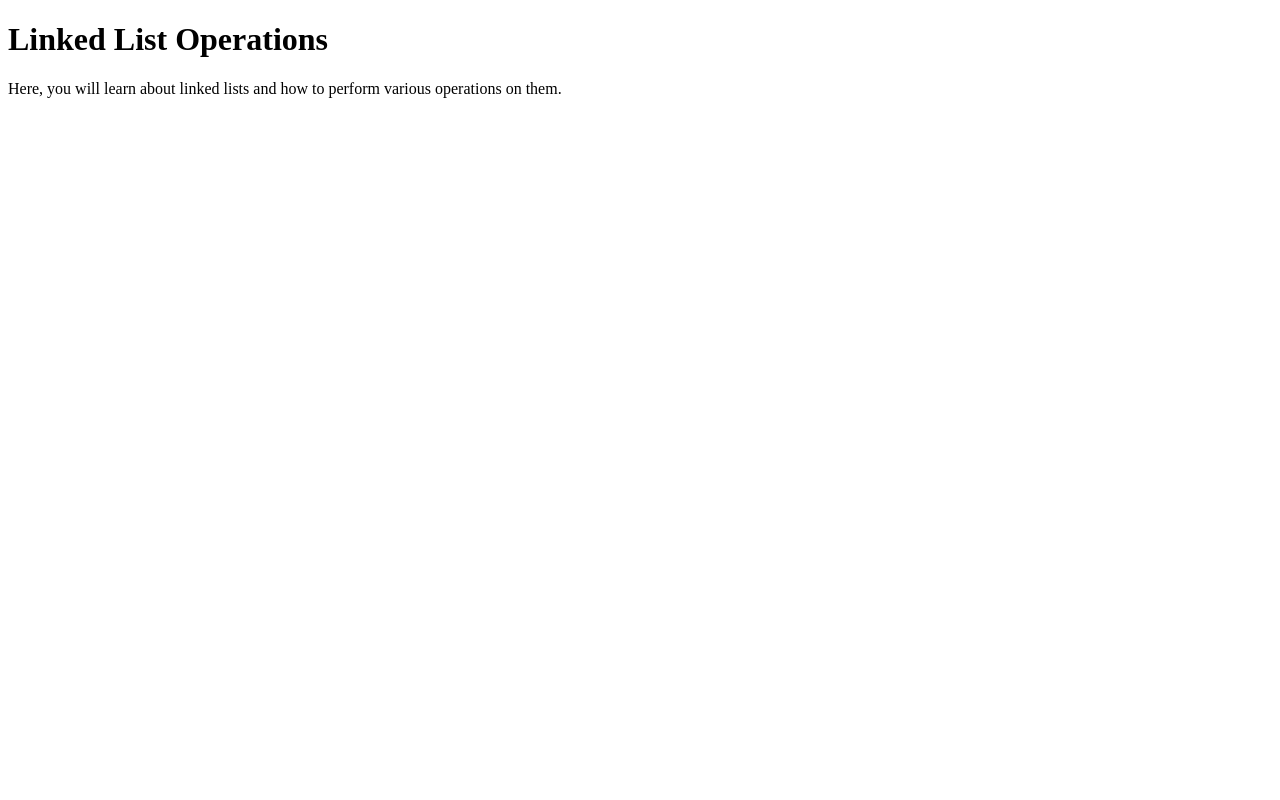
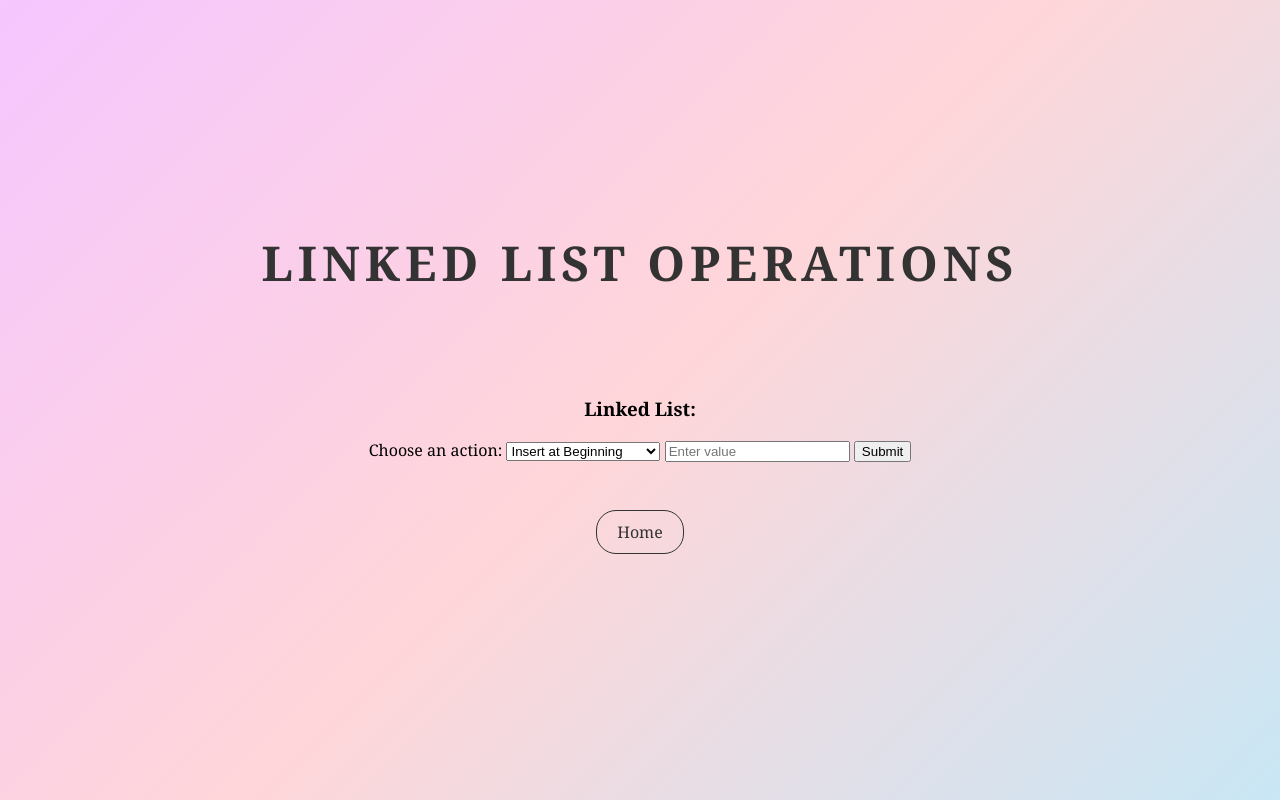
Before and after one commit to glnnluciano/FLASK-TEMPLATE-DSA-LAB, a Flask app: page /linked_list in a window 1280 px wide. Run offline with Flask 3, Linux system fonts and the light colour scheme.

```diff
--- a/templates/linked_list.html
+++ b/templates/linked_list.html
@@ -5,12 +5,40 @@
     <meta charset="UTF-8">
     <meta name="viewport" content="width=device-width, initial-scale=1.0">
     <title>Linked List</title>
+    <link rel="stylesheet" href="{{ url_for('static', filename='works.css') }}">
 </head>
 
 <body>
-    <h1>Linked List Operations</h1>
-    <p>Here, you will learn about linked lists and how to perform various operations on them.</p>
-    <!-- Add any content specific to linked lists here -->
+    <header>
+        <h1 class="title">Linked List Operations</h1>
+    </header>
+
+    <div>
+        <h3>Linked List:</h3>
+        <ul>
+            {% for node in linked_list %}
+            <li>{{ node }}</li>
+            {% endfor %}
+        </ul>
+    </div>
+
+    <div>
+        <form action="{{ url_for('linked_list') }}" method="post">
+            <label for="action">Choose an action:</label>
+            <select name="action" id="action">
+                <option value="insert_beginning">Insert at Beginning</option>
+                <option value="insert_end">Insert at End</option>
+                <option value="delete_beginning">Delete from Beginning</option>
+                <option value="delete_end">Delete from End</option>
+            </select>
+            <input type="text" name="value" placeholder="Enter value">
+            <button type="submit">Submit</button>
+        </form>
+    </div>
+
+    <footer>
+        <a href="{{ url_for('home') }}" class="home-button">Home</a>
+    </footer>
 </body>
 
 </html>
```
